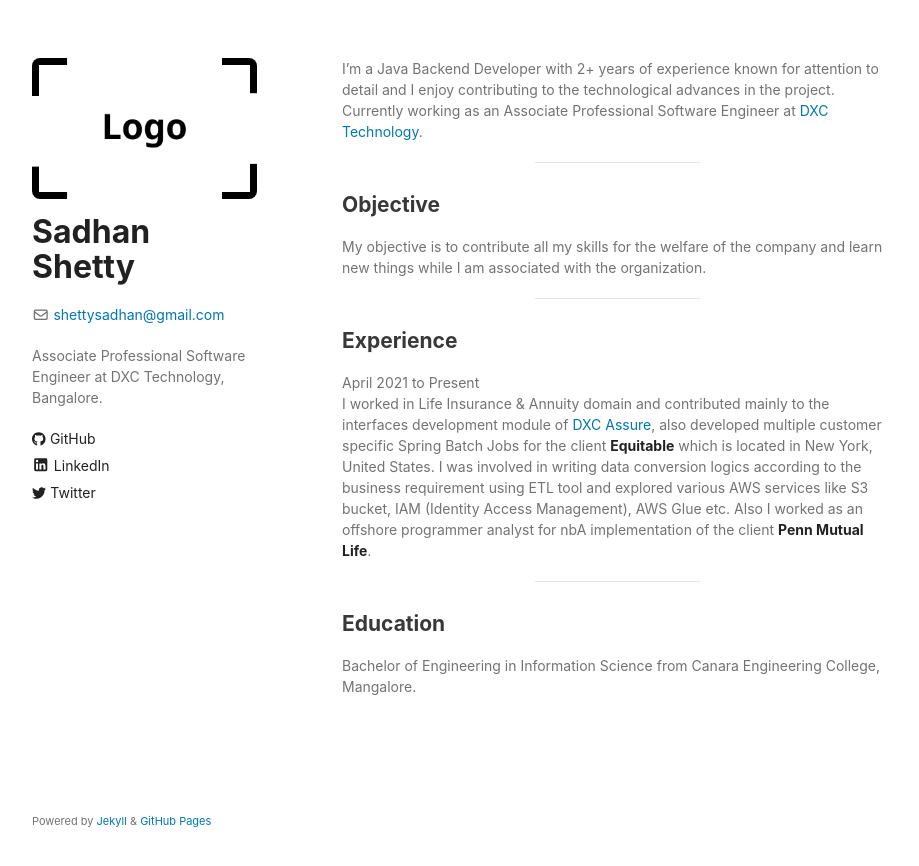
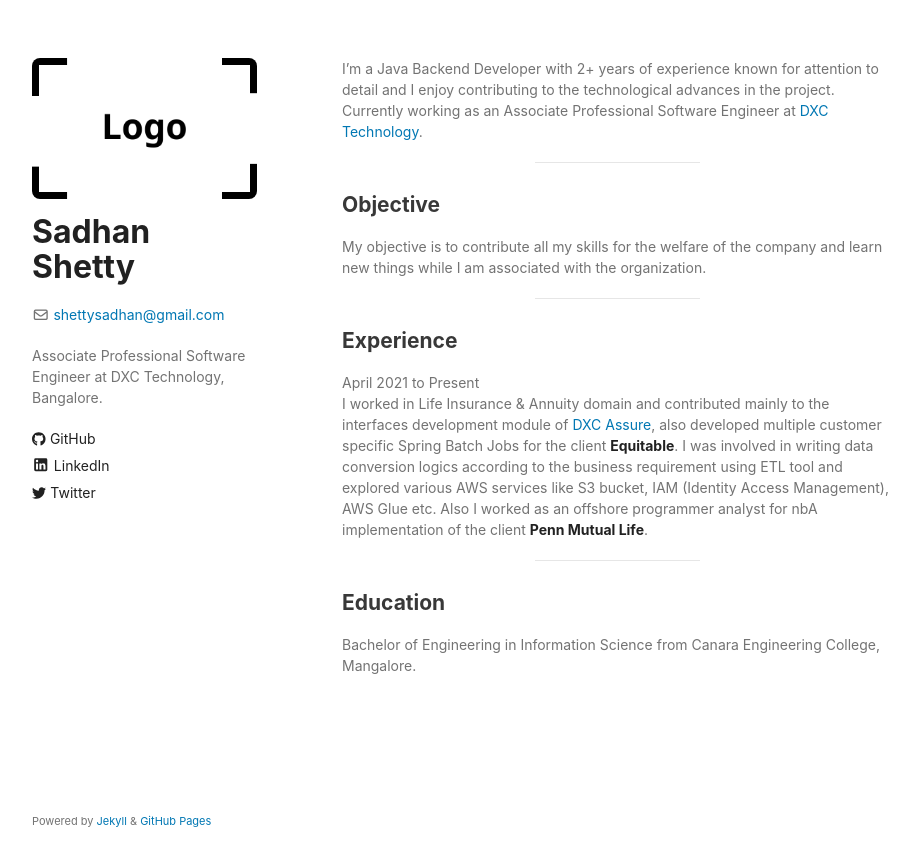
Before and after one commit to sadhan-shetty/sadhan-shetty.github.io, a Jekyll site: the page built from index.md, in a window 1280 px wide. Shown: the top 866 px of the page, without its empty margins (178-1097 px from the left). Built offline with Jekyll 4.4.1, drawn with Linux system fonts in a browser that asks for light colours.

Commit message:
Update index.md

```diff
--- a/index.md
+++ b/index.md
@@ -12,7 +12,7 @@ My objective is to contribute all my skills for the welfare of the company and l
 ---
 ## Experience
 April 2021 to Present <br>
-I worked in Life Insurance & Annuity domain and contributed mainly to the interfaces development module of [DXC Assure](https://dxc.com/us/en/services/insurance-software-bps/dxc-insurance-software/dxc-assure-for-life-and-wealth), also developed multiple customer specific Spring Batch Jobs for the client [**Equitable**](https://equitable.com/) which is located in New York, United States. I was involved in writing data conversion logics according to the business requirement using ETL tool and explored various AWS services like S3 bucket, IAM (Identity Access Management), AWS Glue etc. Also I worked as an offshore programmer analyst for nbA implementation of the client [**Penn Mutual Life**](https://www.pennmutual.com/).
+I worked in Life Insurance & Annuity domain and contributed mainly to the interfaces development module of [DXC Assure](https://dxc.com/us/en/services/insurance-software-bps/dxc-insurance-software/dxc-assure-for-life-and-wealth), also developed multiple customer specific Spring Batch Jobs for the client [**Equitable**](https://equitable.com/). I was involved in writing data conversion logics according to the business requirement using ETL tool and explored various AWS services like S3 bucket, IAM (Identity Access Management), AWS Glue etc. Also I worked as an offshore programmer analyst for nbA implementation of the client [**Penn Mutual Life**](https://www.pennmutual.com/).
 
 ---
 ## Education
```
